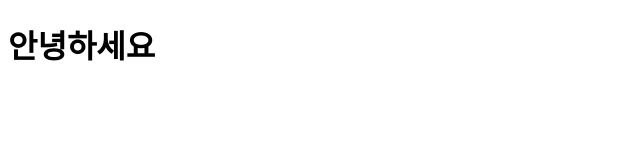
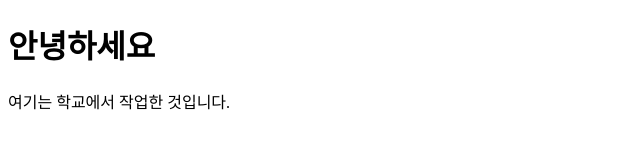
Before and after one commit to gondr00/gittest, a plain HTML site: page index.html in a window 1280 px wide. Shown: the whole page, without its empty margins (0-640 px from the left). Drawn offline with Linux system fonts and the light colour scheme.

Commit message:
학교작업완료

```diff
--- a/index.html
+++ b/index.html
@@ -8,5 +8,6 @@
 </head>
 <body>
     <h1>안녕하세요</h1>
+    <p>여기는 학교에서 작업한 것입니다.</p>
 </body>
 </html>
```
